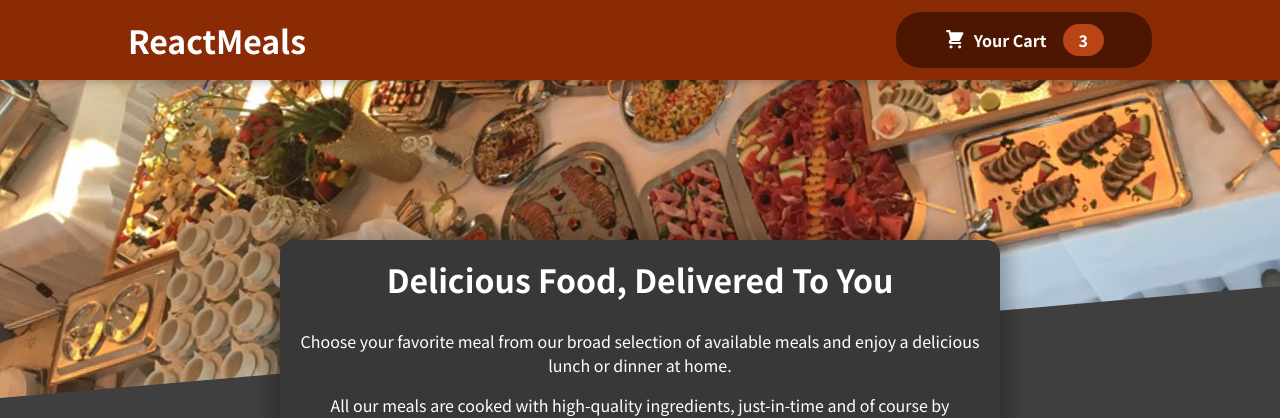
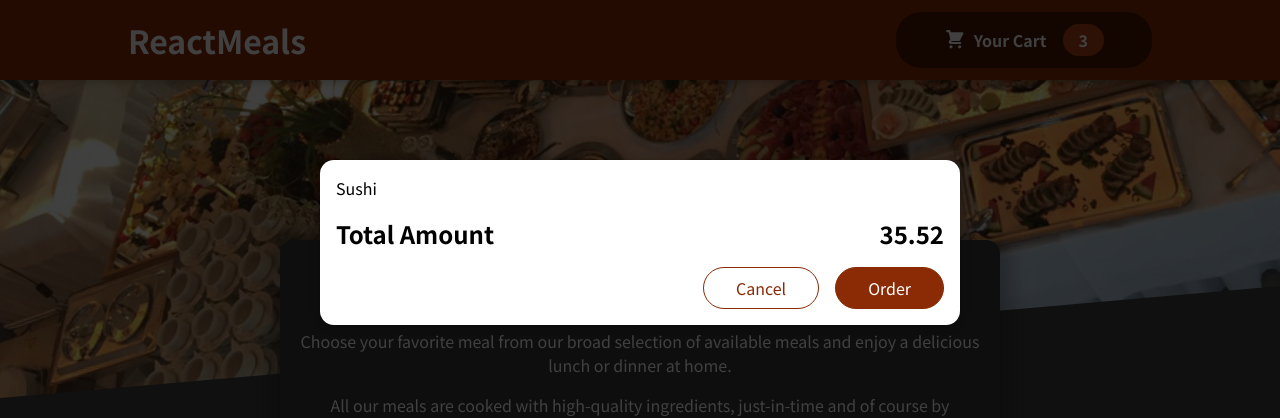
Before and after one commit to Vl4d1s/food-order-app, a React (Create React App) app: page / in a window 1280 px wide. Shown: the top 418 px of the page. Built offline with nearby package versions, Linux system fonts and the light colour scheme.

Commit message:
Managing Cart & Modal State

```diff
--- a/public/index.html
+++ b/public/index.html
@@ -28,6 +28,7 @@
   </head>
   <body>
     <noscript>You need to enable JavaScript to run this app.</noscript>
+    <div id="overlays"></div>
     <div id="root"></div>
     <!--
       This HTML file is a template.
--- a/src/App.js
+++ b/src/App.js
@@ -1,10 +1,12 @@
-import React from "react";
+import React, { useState } from "react";
 import Header from "./components/Layout/Header";
 import Meals from "./components/Meals/Meals";
+import Cart from "./components/Cart/Cart";
 
 function App() {
   return (
     <React.Fragment>
+      <Cart />
       <Header />
       <main>
         <Meals />
--- a/src/components/Cart/Cart.js
+++ b/src/components/Cart/Cart.js
@@ -1,9 +1,10 @@
 import React from "react";
+import Modal from "../UI/Modal";
 import classes from "./Cart.module.css";
 
 const Cart = (props) => {
   const cartItems = (
-    <ul className={classes["cart-item"]}>
+    <ul className={classes["cart-items"]}>
       {[{ id: "c1", name: "Sushi", amount: 2, price: 12.99 }].map((item) => (
         <li>{item.name}</li>
       ))}
@@ -11,17 +12,17 @@
   );
 
   return (
-    <div>
+    <Modal>
       {cartItems}
       <div className={classes.total}>
         <span>Total Amount</span>
         <span>35.52</span>
       </div>
       <div className={classes.actions}>
-        <button className={classes["button--alt"]}></button>
+        <button className={classes["button--alt"]}>Cancel</button>
         <button className={classes.button}>Order</button>
       </div>
-    </div>
+    </Modal>
   );
 };
 
--- /dev/null
+++ b/src/components/UI/Modal.js
@@ -0,0 +1,30 @@
+import React from "react";
+import ReactDOM from "react-dom";
+import classes from "./Modal.module.css";
+
+const Backdrop = (props) => {
+  return <div className={classes.backdrop} />;
+};
+
+const ModalOverlay = (props) => {
+  return (
+    <div className={classes.modal}>
+      <div className={classes.content}>{props.children}</div>
+    </div>
+  );
+};
+const portalElement = document.getElementById("overlays");
+
+const Modal = (props) => {
+  return (
+    <React.Fragment>
+      {ReactDOM.createPortal(<Backdrop />, portalElement)}
+      {ReactDOM.createPortal(
+        <ModalOverlay>{props.children}</ModalOverlay>,
+        portalElement
+      )}
+    </React.Fragment>
+  );
+};
+
+export default Modal;
--- /dev/null
+++ b/src/components/UI/Modal.module.css
@@ -0,0 +1,40 @@
+.backdrop {
+  position: fixed;
+  top: 0;
+  left: 0;
+  width: 100%;
+  height: 100vh;
+  z-index: 20;
+  background-color: rgba(0, 0, 0, 0.75);
+}
+
+.modal {
+  position: fixed;
+  top: 20vh;
+  left: 5%;
+  width: 90%;
+  background-color: white;
+  padding: 1rem;
+  border-radius: 14px;
+  box-shadow: 0 2px 8px rgba(0, 0, 0, 0.25);
+  z-index: 30;
+  animation: slide-down 300ms ease-out forwards;
+}
+
+@media (min-width: 768px) {
+  .modal {
+    width: 40rem;
+    left: calc(50% - 20rem);
+  }
+}
+
+@keyframes slide-down {
+  from {
+    opacity: 0;
+    transform: translateY(-3rem);
+  }
+  to {
+    opacity: 1;
+    transform: translateY(0);
+  }
+}
```
Also changed, not shown: 2 other files (tests, documents, lock files or other folders).
